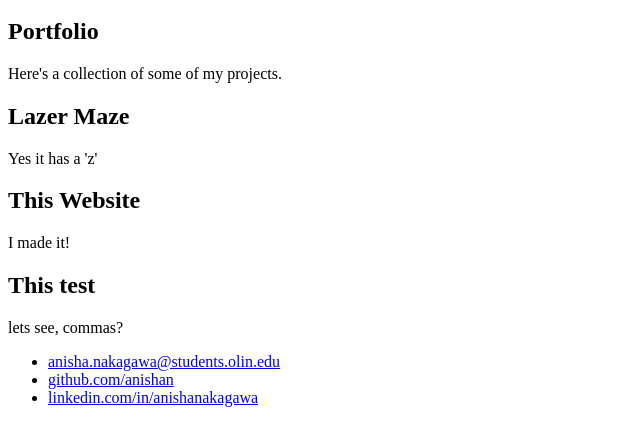
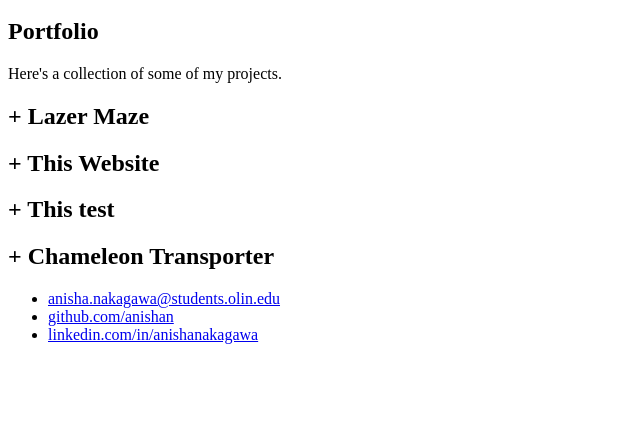
Before and after one commit to anishan/portfolio, a plain HTML site: page portfolio.html in a window 1280 px wide. Shown: the part 136-582 px from the top of the page, without its empty margins (0-640 px from the left). Drawn offline with nearby package versions, Linux system fonts and the light colour scheme.

Commit message:
adding collapsible project titles

```diff
--- a/portfolio.js
+++ b/portfolio.js
@@ -45,15 +45,51 @@ function fillPortfolio(data)
     projectItem.className = "project_item"
 
     // Create and add the title to the div, as a H2 level
-    var title = document.createElement("H2")
-    projectItem.appendChild(title)
-    var titleText = document.createTextNode(GLOBAL.projects[i]["Title"])
+    // Wrapper div
+    var titleDiv = document.createElement("div")
+    titleDiv.className = "title"
+    // When the title is clicked, toggle the question
+    titleDiv.onclick = function () {
+      var text = this.parentElement.getElementsByClassName("description")[0]
+      string = this.childNodes[0].innerHTML
+      if (text.style.display != 'none')
+      {
+        text.style.display = 'none'
+        // And change the symbol in front of  the title
+        this.childNodes[0].innerHTML = "+" + string.substr(1, string.length)
+      }
+      else
+      {
+        text.style.display = ''
+        this.childNodes[0].innerHTML = "-" + string.substr(1, string.length)
+      }
+    };
+    projectItem.appendChild(titleDiv)
+    // H2 type
+    var title = document.createElement("h2")
+    titleDiv.appendChild(title)
+    // Actual text
+    var titleText = document.createTextNode("+ " + GLOBAL.projects[i]["Title"])
     title.appendChild(titleText);
 
     // Create and add the text to the div
-    var title = document.createElement("p")
-    projectItem.appendChild(title)
-    var titleText = document.createTextNode(GLOBAL.projects[i]["Description"])
-    title.appendChild(titleText);
+    // Wrapper div
+    var descriptionDiv = document.createElement("div")
+    descriptionDiv.className = "description"
+    projectItem.appendChild(descriptionDiv)
+    // p type
+    var description = document.createElement("p")
+    descriptionDiv.appendChild(description)
+    // Actual text
+    var descriptionText = document.createTextNode(GLOBAL.projects[i]["Description"])
+    description.appendChild(descriptionText);
+    // hide the description to start with
+    descriptionDiv.style.display = 'none'
   }
 }
+
+// $(document).ready(function(){
+//     $('.title').click(function(){
+//         $(this).siblings('.description').slideToggle();
+//     });
+// });
--- a/projects.csv
+++ b/projects.csv
@@ -2,3 +2,4 @@ Title,Description
 Lazer Maze,Yes it has a 'z'
 This Website,I made it!
 This test,"lets see, commas?"
+Chameleon Transporter,With color changing LEDs
```
Also changed, not shown: portfolio.html (+9 -0 lines).
